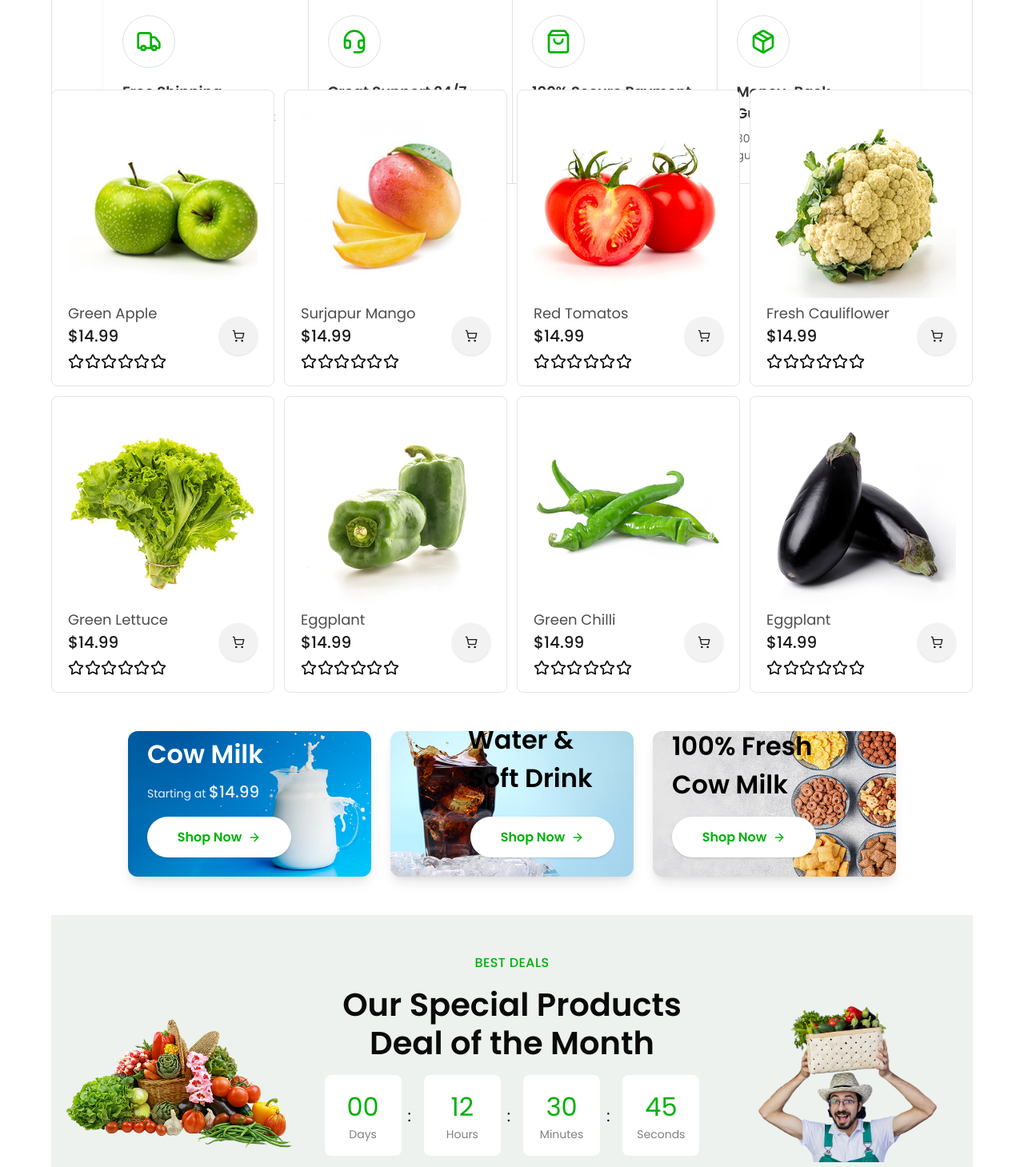
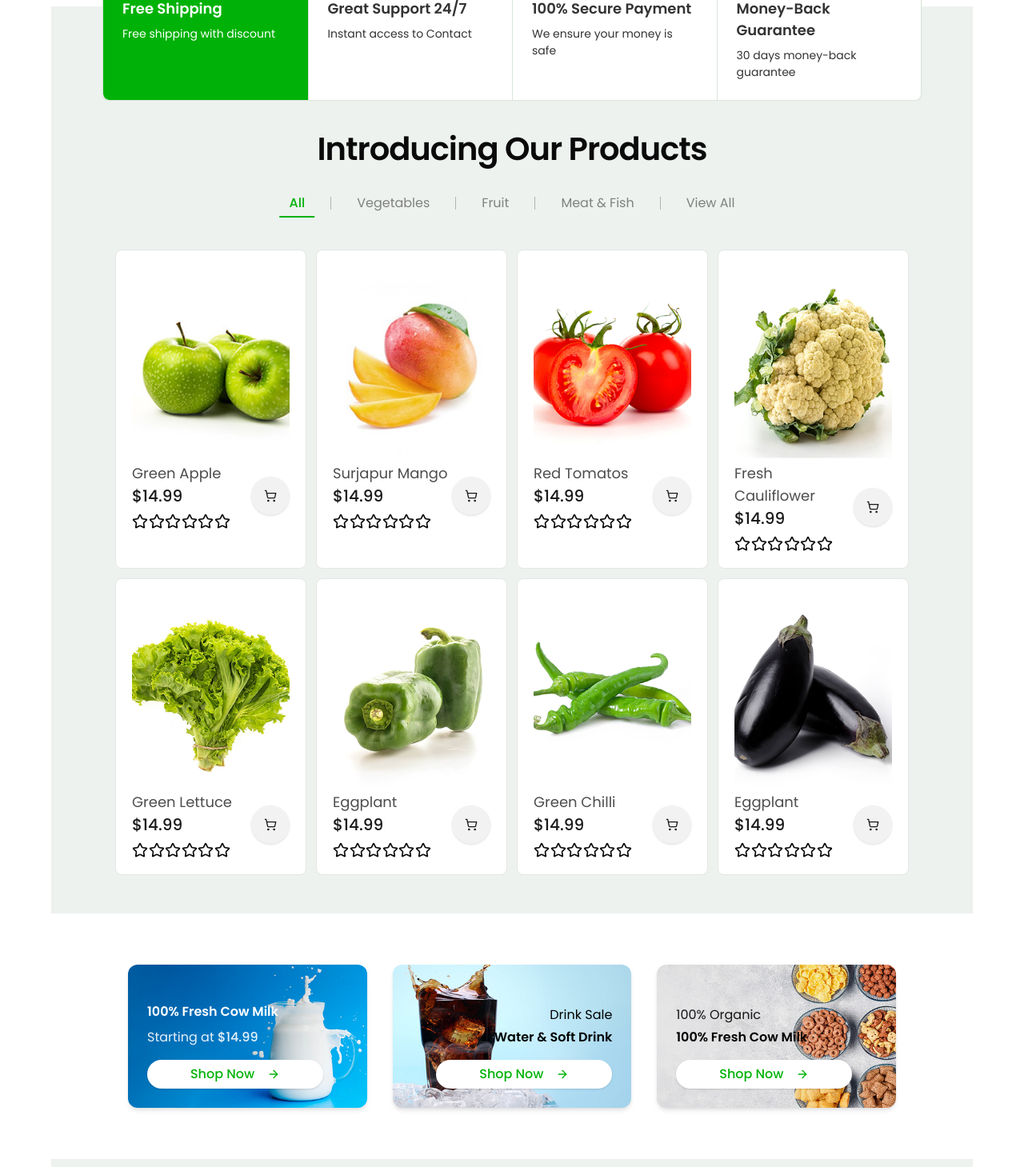
Before and after one commit to abdallahawad3/grad-project, a React (Vite) app: page / in a window 1280 px wide. Shown: the part 1100-2559 px from the top of the page at 80% size. Built offline with nearby package versions, Linux system fonts and the light colour scheme; a web font is replaced by a local one.

Commit message:
finish_HomePage

```diff
--- a/src/pages/Home.tsx
+++ b/src/pages/Home.tsx
@@ -2,20 +2,21 @@ import Banner from "./SectionsHome/Banner";
 import Features from "./SectionsHome/Features";
 import { FeaturedProducts } from "./SectionsHome/FeaturedProducts";
 import Header from "./SectionsHome/Header";
-import ProductList from "@/components/products/ProductList";
+// import ProductList from "@/components/products/ProductList";
 // import { Products } from "./SectionsHome/Products";
 import BestDeal from "./SectionsHome/BestDeal";
 import Testimonial from "./SectionsHome/Testimonial";
 import VideoSection from "./SectionsHome/VideoSection";
 import Blog from "./SectionsHome/Blog";
 import Contact from "./SectionsHome/Contact";
+import { Products } from "./SectionsHome/Products";
 
 export default function HomePage() {
   return (
     <main className="container">
       <Header />
       <Features />
-      <ProductList />
+      <Products />
       <Banner />
       <BestDeal />
       <FeaturedProducts />
--- a/src/pages/SectionsHome/Banner.tsx
+++ b/src/pages/SectionsHome/Banner.tsx
@@ -6,80 +6,70 @@ import { Button } from "@/components/ui/button";
 
 export default function Banner() {
   return (
-    <section className="py-12 px-4 sm:px-6 lg:px-8 font-poppins ">
+    <section className="py-16 px-4 sm:px-6 lg:px-8 font-poppins">
       <div className="container mx-auto">
-        <div className="grid grid-cols-1 md:grid-cols-2 lg:grid-cols-3 gap-6">
+        <div className="grid grid-cols-1 md:grid-cols-2 lg:grid-cols-3 gap-8">
           {/* Card 1 */}
-          <div className="relative w-full aspect-[424/255]  rounded-xl overflow-hidden shadow-lg">
+          <div className="relative w-full aspect-[424/255] rounded-xl overflow-hidden shadow-md">
             <img
               src={ImageBanner1}
               alt="Fresh Cow Milk"
               className="absolute inset-0 w-full h-full object-cover"
             />
             <div className="absolute inset-0 flex flex-col justify-end p-6">
-              <div className="relative text-white w-[183px]">
-                <h3 className="text-[32px] font-semibold sm:text-2xl mb-2">
+              <div className="text-white w-full max-w-[220px]">
+                <h3 className="text-2xl font-semibold mb-2">
                   100% Fresh Cow Milk
                 </h3>
-                <p className="text-[14px] font-normal  sm:text-base opacity-90">
+                <p className="text-sm opacity-90 mb-4">
                   Starting at{" "}
-                  <span className="font-medium text-[20px]">$14.99</span>
+                  <span className="font-medium text-lg">$14.99</span>
                 </p>
-                <Button className="mt-4 w-full sm:w-[180px] h-[40px] md:h-[51px] font-poppins bg-[#fff] text-[#00B207] font-semibold rounded-full px-6 md:px-[40px] py-2 md:py-[16px] flex items-center justify-center gap-2 hover:bg-[#00B207]/90 hover:text-[#fff]/90 transition duration-300 ease-in-out">
+                <Button className="w-full bg-white text-[#00B207] hover:bg-[#00B207] hover:text-white rounded-full px-6 py-2 transition">
                   Shop Now
-                  <ArrowRight className="w-3 h-3 md:w-4 md:h-4" />
+                  <ArrowRight className="w-4 h-4 ml-2" />
                 </Button>
               </div>
             </div>
           </div>
 
           {/* Card 2 */}
-          <div className="relative w-full aspect-[424/255] rounded-xl overflow-hidden shadow-lg">
+          <div className="relative w-full aspect-[424/255] rounded-xl overflow-hidden shadow-md">
             <img
               src={ImageBanner2}
-              alt=""
+              alt="Water & Soft Drink"
               className="absolute inset-0 w-full h-full object-cover"
             />
             <div className="absolute inset-0 flex flex-col justify-end p-6">
-              <div className="relative text-black w-[183px] ml-auto">
-                <p className="text-[14px] font-normal sm:text-base  text-left">
-                  Drink Sale
-                </p>
-
-                <h3 className="text-[32px] font-semibold sm:text-2xl mb-2 text-left">
+              <div className="text-black w-full max-w-[220px] ml-auto text-end">
+                <p className="text-sm mb-1">Drink Sale</p>
+                <h3 className="text-2xl font-semibold mb-4">
                   Water & Soft Drink
                 </h3>
-
-                <div className="flex justify-end">
-                  {" "}
-                  <Button className="mt-4 w-full sm:w-[180px] h-[40px] md:h-[51px] font-poppins bg-[#fff] text-[#00B207] font-semibold rounded-full px-6 md:px-[40px] py-2 md:py-[16px] flex items-center justify-center gap-2 hover:bg-[#00B207]/90 hover:text-[#fff]/90 transition duration-300 ease-in-out">
-                    Shop Now
-                    <ArrowRight className="w-3 h-3 md:w-4 md:h-4" />
-                  </Button>
-                </div>
+                <Button className="w-full bg-white text-[#00B207] hover:bg-[#00B207] hover:text-white rounded-full px-6 py-2 transition">
+                  Shop Now
+                  <ArrowRight className="w-4 h-4 ml-2" />
+                </Button>
               </div>
             </div>
           </div>
 
           {/* Card 3 */}
-          <div className="relative w-full aspect-[424/255] rounded-xl overflow-hidden shadow-lg">
+          <div className="relative w-full aspect-[424/255] rounded-xl overflow-hidden shadow-md">
             <img
               src={ImageBanner3}
               alt="Organic Meat"
               className="absolute inset-0 w-full h-full object-cover"
             />
             <div className="absolute inset-0 flex flex-col justify-end p-6">
-              <div className="relative text-black w-[183px]">
-                <p className="text-[14px] font-normal  sm:text-base opacity-90">
-                  100% Organic
-                </p>
-                <h3 className="text-[32px] font-semibold sm:text-2xl mb-2">
+              <div className="text-black w-full max-w-[220px]">
+                <p className="text-sm opacity-90 mb-1">100% Organic</p>
+                <h3 className="text-2xl font-semibold mb-4">
                   100% Fresh Cow Milk
                 </h3>
-
-                <Button className="mt-4 w-full sm:w-[180px] h-[40px] md:h-[51px] font-poppins bg-[#fff] text-[#00B207] font-semibold rounded-full px-6 md:px-[40px] py-2 md:py-[16px] flex items-center justify-center gap-2 hover:bg-[#00B207]/90 hover:text-[#fff]/90 transition duration-300 ease-in-out">
+                <Button className="w-full bg-white text-[#00B207] hover:bg-[#00B207] hover:text-white rounded-full px-6 py-2 transition">
                   Shop Now
-                  <ArrowRight className="w-3 h-3 md:w-4 md:h-4" />
+                  <ArrowRight className="w-4 h-4 ml-2" />
                 </Button>
               </div>
             </div>
--- a/src/pages/SectionsHome/BestDeal.tsx
+++ b/src/pages/SectionsHome/BestDeal.tsx
@@ -31,10 +31,10 @@ export default function BestDeal() {
             Our Special Products Deal of the Month
           </h1>
 
-          <div className="flex justify-center gap-4 text-center mt-4">
+          <div className="flex justify-center gap-2 text-center mt-4">
             {Object.entries(timeLeft).map(([unit, value], index, array) => (
               <div key={unit} className="flex items-center gap-2">
-                <div className="flex flex-col items-center bg-[white] p-4 rounded-lg w-[96px]">
+                <div className="flex flex-col items-center bg-[white] p-2 rounded-lg  w-[70px] sm:w-[96px]">
                   <div className="text-[32px] font-normal text-[#00B207]">
                     {value}
                   </div>
--- a/src/pages/SectionsHome/Features.tsx
+++ b/src/pages/SectionsHome/Features.tsx
@@ -1,11 +1,8 @@
 "use client";
 
-import { useState } from "react";
 import { Truck, Headset, ShoppingBag, Package } from "lucide-react";
 
 export default function Featured() {
-  const [activeCard, setActiveCard] = useState<number | null>(null);
-
   const features = [
     {
       icon: <Truck className="w-6 h-6 sm:w-8 sm:h-8" />,
@@ -29,54 +26,45 @@ export default function Featured() {
     },
   ];
 
-  const handleCardClick = (index: number) => {
-    setActiveCard(index);
-  };
-
   return (
-    <section className="pt-6 font-poppins px-4 sm:px-0 z-50">
-      <div className="container mx-auto overflow-hidden rounded-md border border-[#DAE5DA] relative translate-y-[30%] sm:translate-y-[50%]">
-        <div className="shadow-sm rounded-lg overflow-hidden">
+    <section className="font-poppins px-4 sm:px-0 z-50 ">
+      <div className="container mx-auto overflow-hidden rounded-md  relative translate-y-[40%] sm:translate-y-[50%]">
+        <div className="shadow-sm border border-[#DAE5DA] rounded-lg overflow-hidden">
           <div className="grid grid-cols-1 sm:grid-cols-2 lg:grid-cols-4 divide-y sm:divide-y-0 sm:divide-x divide-[#DAE5DA]">
             {features.map((feature, index) => (
               <div
                 key={index}
-                onClick={() => handleCardClick(index)}
                 className={`
       p-4 sm:p-6 cursor-pointer transition-all duration-300
       ${
-                    activeCard === index
+        index === 0
           ? "bg-[#00B207] text-white"
-                      : "bg-white text-gray-800"
+          : "bg-white text-gray-800 hover:bg-[#00B207] hover:text-white"
       }
       ${index === 0 ? "sm:rounded-tl-lg sm:rounded-bl-lg" : ""}
       ${
-                    index === features.length - 1
-                      ? "sm:rounded-tr-lg sm:rounded-br-lg"
-                      : ""
+        index === features.length - 1 ? "sm:rounded-tr-lg sm:rounded-br-lg" : ""
       }
     `}
               >
                 <div
                   className={`
-                    flex border rounded-full p-3 sm:p-4 w-fit mb-3 sm:mb-4 mx-auto sm:mx-0
+    flex border rounded-full p-3 sm:p-4 w-fit mb-3 sm:mb-4
     ${
-                      activeCard === index
+      index === 0
         ? "bg-white text-[#00B207] border-white"
-                        : "bg-white border-[#DAE5DA] text-[#00B207]"
+        : "hover:bg-white hover:text-[#00B207] hover:border-white"
     }
+    mx-auto sm:mx-0
   `}
                 >
                   {feature.icon}
                 </div>
+
                 <h2 className="font-semibold text-sm sm:text-base sm:text-[18px] mb-1 sm:mb-2 text-center sm:text-left">
                   {feature.title}
                 </h2>
-                <span
-                  className={`text-xs sm:text-[14px] font-normal text-center sm:text-left block ${
-                    activeCard === index ? "text-white/90" : "text-gray-600"
-                  }`}
-                >
+                <span className="text-xs sm:text-[14px] font-normal block text-center sm:text-left">
                   {feature.description}
                 </span>
               </div>
--- a/src/pages/SectionsHome/Products.tsx
+++ b/src/pages/SectionsHome/Products.tsx
@@ -12,8 +12,8 @@ export function Products() {
   ];
 
   return (
-    <section className="py-12 bg-[#EDF2EE] mx-auto px-4 font-poppins">
-      <div className="container relative pt-[150px] ">
+    <section className="py-12  bg-[#EDF2EE] mx-auto px-4 font-poppins">
+      <div className="container relative pt-[180px] sm:pt-20 ">
         <div className="text-center my-5">
           <h1 className="text-[40px] font-semibold tracking-tight sm:text-4xl">
             Introducing Our Products
--- a/src/pages/SectionsHome/Testimonial.tsx
+++ b/src/pages/SectionsHome/Testimonial.tsx
@@ -20,7 +20,7 @@ export default function Testimonial() {
         <div className="grid grid-cols-1 md:grid-cols-3 gap-[24px]">
           {persons.map((person, index) => (
             <div key={index} className="flex flex-col items-center">
-              <div className="relative w-[424px] bg-[#fff] p-6 rounded-lg text-center">
+              <div className="relative  bg-[#fff] p-6 rounded-lg text-center">
                 <div className="mb-4 flex justify-center">
                   <img src={Quote} alt="Quote Icon" className="w-[40px]" />
                 </div>
```
Also changed, not shown: src/pages/SectionsHome/Header.tsx (+3 -14 lines). Lines whose indentation alone changed are shown as unchanged.
